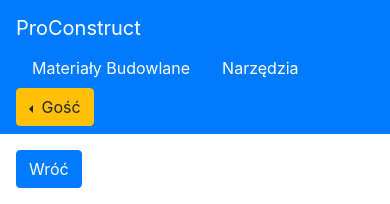
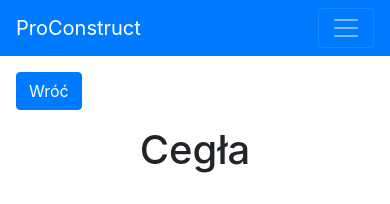
Before and after one commit to Szymqn/ProConstruct, a Django app: page /product-details/1/ in a window 390 px wide; the page is wider, and only the part inside the window is pictured. Shown: the top 204 px of that part. Run offline with Django 5.2, Linux system fonts and the light colour scheme; data comes from the database, SQL or seed files in the repository; both versions use the stored data as it was after the commit.

Commit message:
adjusted interface for mobile devices

```diff
--- a/static/homepage.css
+++ b/static/homepage.css
@@ -16,7 +16,3 @@
     margin-top: 2rem;
     text-align: center;
 }
-.mainPageBox h1{
-    padding-left:10rem;
-    padding-right: 10rem;
-}
--- a/templates/base/equipment_details.html
+++ b/templates/base/equipment_details.html
@@ -14,7 +14,7 @@
 <div class="row" style="margin-top: 6rem;">
     <div class="col-sm-1"></div>
     <div class="col-sm-5">
-        <img src="{{equipment.image}}" style="width:40rem" alt="{{ equipment.name }}">
+        <img src="{{equipment.image}}" class="img-fluid mx-auto d-block" alt="{{ equipment.name }}">
     </div>
 
     <div class="col-sm-5">
--- a/templates/base/navbar.html
+++ b/templates/base/navbar.html
@@ -3,16 +3,24 @@
 <script src="https://cdn.jsdelivr.net/npm/popper.js@1.16.0/dist/umd/popper.min.js" integrity="sha384-Q6E9RHvbIyZFJoft+2mJbHaEWldlvI9IOYy5n3zV9zzTtmI3UksdQRVvoxMfooAo" crossorigin="anonymous"></script>
 <script src="https://cdn.jsdelivr.net/npm/bootstrap@4.4.1/dist/js/bootstrap.min.js" integrity="sha384-wfSDF2E50Y2D1uUdj0O3uMBJnjuUD4Ih7YwaYd1iqfktj0Uod8GCExl3Og8ifwB6" crossorigin="anonymous"></script>
 
-<nav class="navbar navbar-dark sticky-top bg-primary">
+<nav class="navbar navbar-expand-md navbar-dark sticky-top bg-primary">
     <a class="navbar-brand" href="/">ProConstruct</a>
-    <ul class="nav justify-content">
+
+    <button class="navbar-toggler" type="button" data-toggle="collapse" data-target="#navbarNav" aria-controls="navbarNav" aria-expanded="false" aria-label="Toggle navigation">
+        <span class="navbar-toggler-icon"></span>
+    </button>
+
+    <div class="collapse navbar-collapse" id="navbarNav">
+        <ul class="navbar-nav mx-auto">
             <li class="nav-item">
-            <a class="nav-link" style="color: white; " href="{% url 'product-list' %}">Materiały Budowlane</a>
+                <a class="nav-link" style="color: white;" href="{% url 'product-list' %}">Materiały Budowlane</a>
             </li>
-        <li>
+            <li class="nav-item">
                 <a class="nav-link" style="color: white;" href="{% url 'equipment-list' %}">Narzędzia</a>
             </li>
         </ul>
+
+        <div class="navbar-nav">
             {% if request.user.is_authenticated %}
                 <div class="dropleft">
                     <button class="btn btn-warning dropdown-toggle" type="button" id="dropdownMenuButton" data-toggle="dropdown" aria-haspopup="true" aria-expanded="false">
@@ -39,4 +47,6 @@
                     </div>
                 </div>
             {% endif %}
+        </div>
+    </div>
 </nav>
--- a/templates/base/product_details.html
+++ b/templates/base/product_details.html
@@ -20,7 +20,7 @@
 <div class="container-lg"></div>
 <div class="row" style="margin-top: 6rem;">
     <div class="col-sm-6">
-        <img src="{{product.image}}" style="margin-left:10rem; width:48rem" alt="{{ product.name }}">
+        <img src="{{product.image}}" class="img-fluid mx-auto d-block" alt="{{ product.name }}">
     </div>
 
     <div class="col-sm-6">
```
Also changed, not shown: db.sqlite3. Lines whose indentation alone changed are shown as unchanged.
